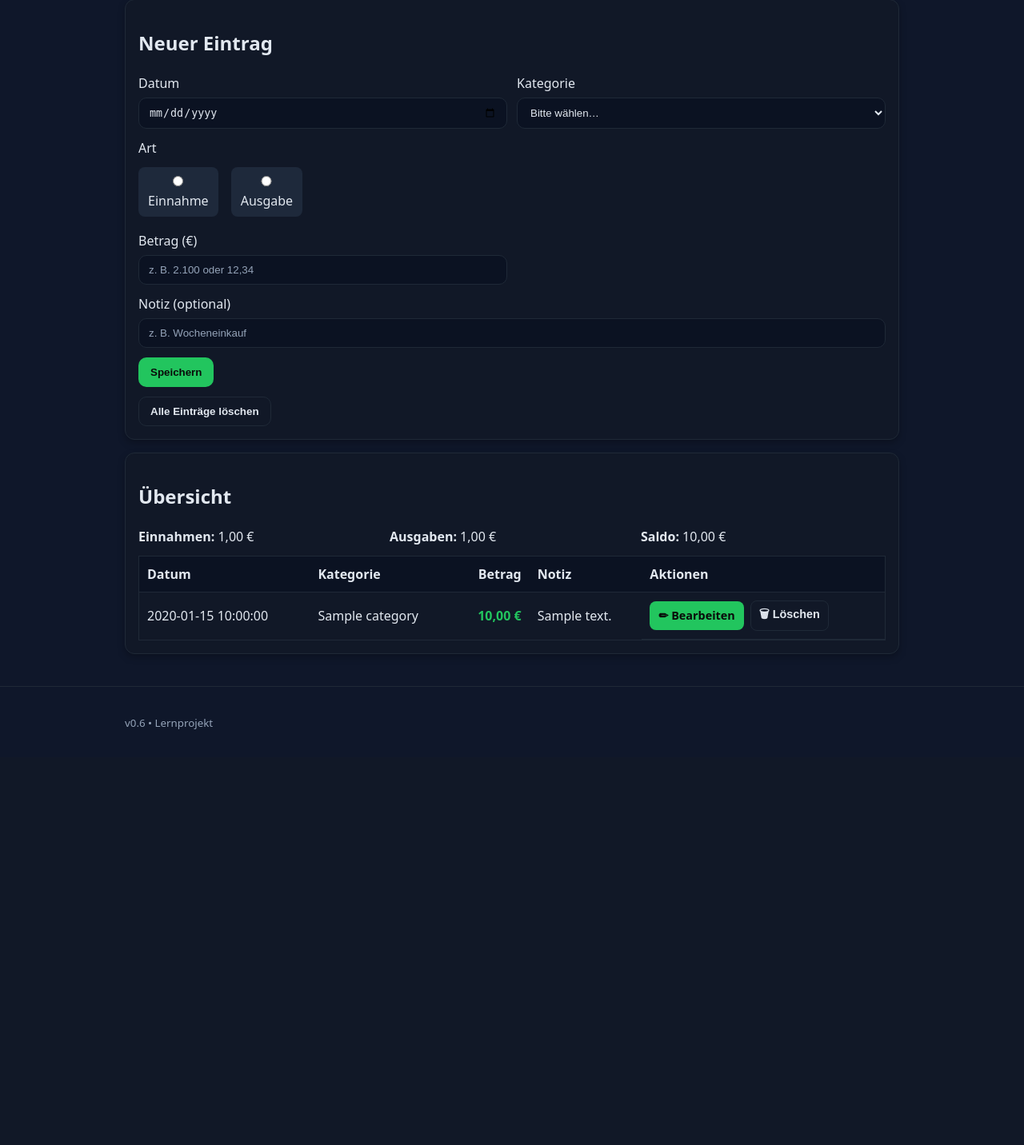
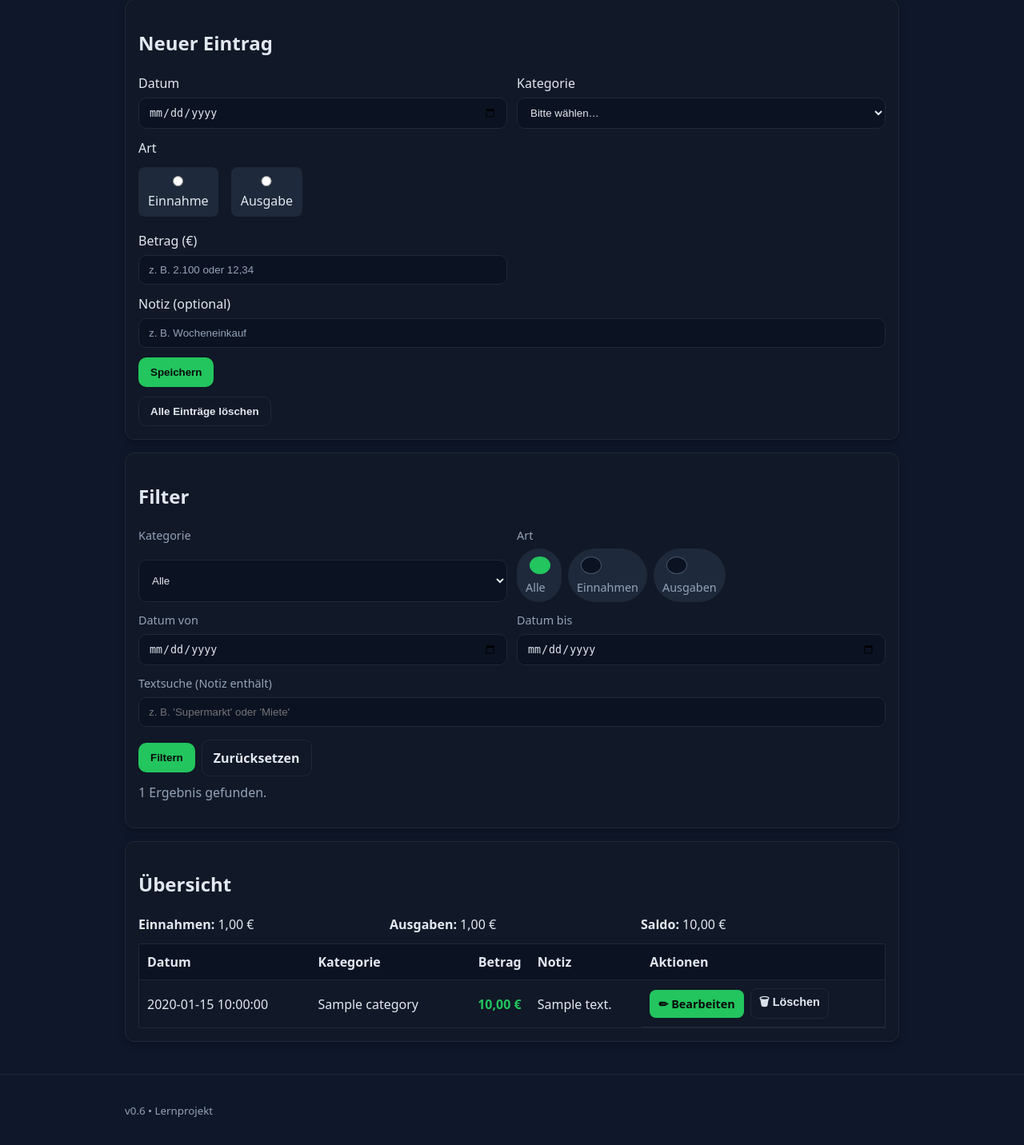
Before and after one commit to klaas709/haushaltsbuch, a Flask app: template templates/index.html in a window 1280 px wide. Shown: the part 278-1710 px from the top of the page at 80% size. Before the commit the page ends 1190 px from the top, so only its background shows below. Run offline with Flask 3, Linux system fonts and the light colour scheme; the template is opened without the code that fills it: most values are stand-ins (such as "Sample title", 1, 10 or a date in 2020).

Commit message:
v0.7.1: Filter optisch auf Dark-Theme abgestimmt (Chip-Umschalter, kompakte Labels)

```diff
--- a/static/styles.css
+++ b/static/styles.css
@@ -65,12 +65,12 @@ code{ background:#1e293b; padding:2px 4px; border-radius:4px; }
 .btn:hover{ filter:brightness(1.05); }
 .btn-ghost{
   background:transparent; color:var(--fg);
-  border-color:var(--border);
+  border:1px solid var(--border);
 }
 .btn-small{ padding:6px 10px; border-radius:8px; font-weight:600; font-size:.9rem; }
 
 /* =====================
-   Formulare
+   Formulare (global)
 ===================== */
 .form-grid{ display:grid; grid-template-columns:1fr 1fr; gap:12px; }
 .form-grid label{ display:grid; gap:6px; }
@@ -87,6 +87,42 @@ code{ background:#1e293b; padding:2px 4px; border-radius:4px; }
   background:#1e293b; padding:8px 12px; border-radius:8px; cursor:pointer;
 }
 .type-toggle input[type="radio"]{ margin-right:6px; }
+
+/* =====================
+   Filterleiste (v0.7.1)
+===================== */
+.filters{
+  display:grid;
+  grid-template-columns:1fr 1fr;
+  gap:12px;
+}
+.filters label{ display:grid; gap:6px; }
+.filters label.full{ grid-column:1 / -1; }
+.filters span{ color:var(--muted); font-size:.9rem; }
+
+/* gleiche Input-Optik wie Form */
+.filters input, .filters select{
+  background:#0b1222; color:var(--fg);
+  border:1px solid var(--border); border-radius:10px; padding:10px 12px;
+}
+
+/* Chip-Umschalter (Art: Alle/Einnahmen/Ausgaben) */
+.chip-toggle{
+  display:flex; flex-wrap:wrap; gap:8px;
+}
+.chip{
+  background:#1e293b; border:1px solid var(--border);
+  color:var(--fg); border-radius:999px; padding:6px 10px;
+  display:inline-flex; align-items:center; gap:8px; cursor:pointer;
+  user-select:none;
+}
+.chip input{ appearance:none; width:12px; height:12px; border-radius:50%;
+  border:1px solid #475569; display:inline-block; position:relative; }
+.chip input:checked{ background:var(--accent); border-color:var(--accent); }
+.chip span{ font-size:.9rem; }
+
+/* Buttons in Filterleiste */
+.filters .actions{ display:flex; gap:8px; margin-top:4px; }
 
 /* =====================
    Zusammenfassung
--- a/templates/index.html
+++ b/templates/index.html
@@ -68,6 +68,61 @@
     </form>
   </section>
 
+  <!-- Filterleiste -->
+  <section class="card">
+    <h2>Filter</h2>
+    <form class="filters" action="{{ url_for('home') }}" method="get">
+      <label>
+        <span>Kategorie</span>
+        <select name="category">
+          <option value="">Alle</option>
+          {% for c in categories %}
+            <option value="{{ c }}" {% if filters.category == c %}selected{% endif %}>{{ c }}</option>
+          {% endfor %}
+        </select>
+      </label>
+
+      <label>
+        <span>Art</span>
+        <div class="chip-toggle">
+          <label class="chip">
+            <input type="radio" name="type" value="" {% if not filters.type %}checked{% endif %}>
+            <span>Alle</span>
+          </label>
+          <label class="chip">
+            <input type="radio" name="type" value="income" {% if filters.type == 'income' %}checked{% endif %}>
+            <span>Einnahmen</span>
+          </label>
+          <label class="chip">
+            <input type="radio" name="type" value="expense" {% if filters.type == 'expense' %}checked{% endif %}>
+            <span>Ausgaben</span>
+          </label>
+        </div>
+      </label>
+
+      <label>
+        <span>Datum von</span>
+        <input type="date" name="date_from" value="{{ filters.date_from }}">
+      </label>
+
+      <label>
+        <span>Datum bis</span>
+        <input type="date" name="date_to" value="{{ filters.date_to }}">
+      </label>
+
+      <label class="full">
+        <span>Textsuche (Notiz enthält)</span>
+        <input type="text" name="q" placeholder="z. B. 'Supermarkt' oder 'Miete'" value="{{ filters.q }}">
+      </label>
+
+      <div class="actions">
+        <button class="btn" type="submit">Filtern</button>
+        <a class="btn btn-ghost" href="{{ url_for('home') }}">Zurücksetzen</a>
+      </div>
+    </form>
+    <p class="muted" style="margin-top:8px;">{{ result_count }} Ergebnis{{ '' if result_count == 1 else 'se' }} gefunden.</p>
+  </section>
+
   <!-- Übersicht -->
   <section class="card">
     <h2>Übersicht</h2>
@@ -110,7 +165,7 @@
         </table>
       </div>
     {% else %}
-      <p class="muted">Noch keine Einträge vorhanden.</p>
+      <p class="muted">Keine Einträge für die aktuelle Filterauswahl.</p>
     {% endif %}
   </section>
 
```
